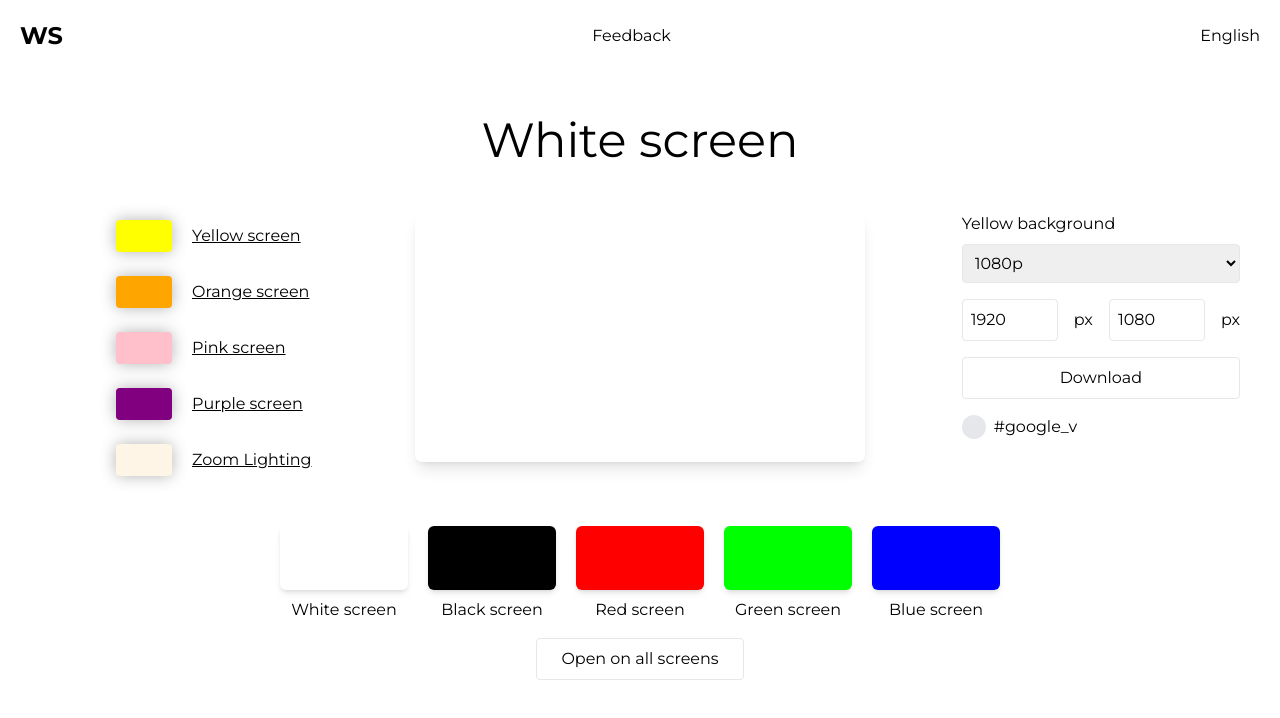
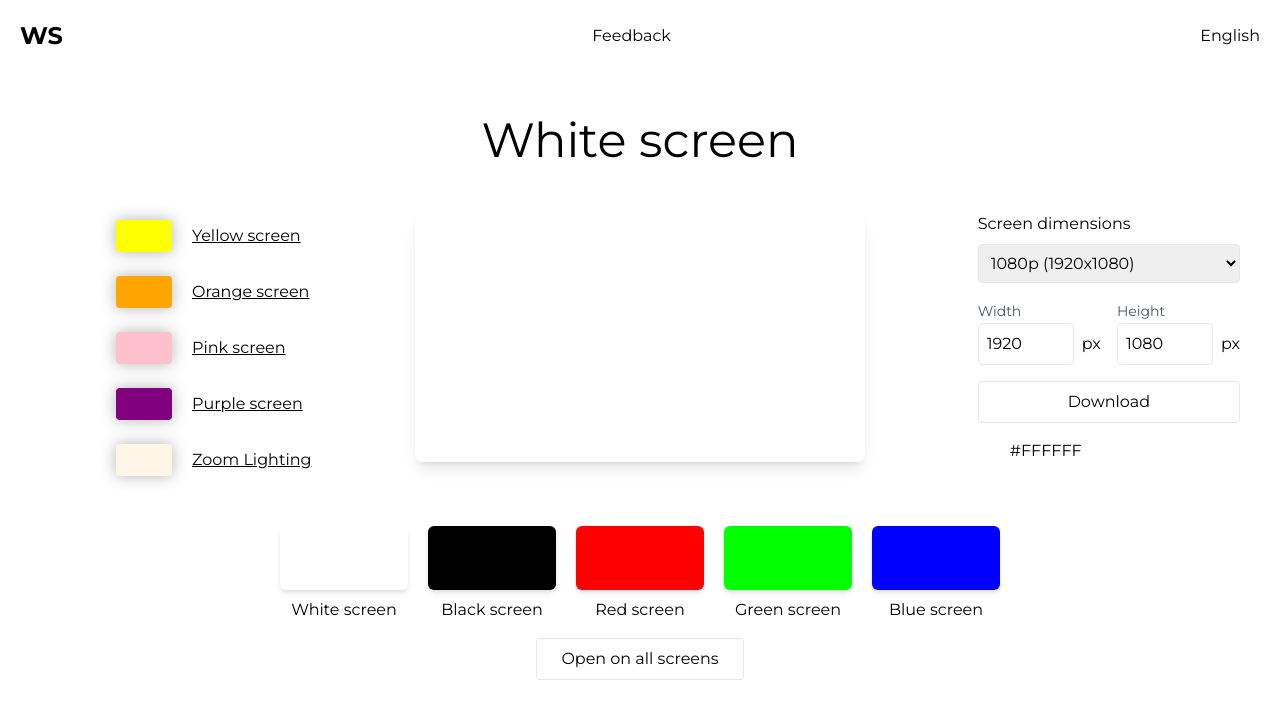
Before and after one commit to hoapham1404/ws, a Next.js app: page / in a window 1280 px wide. Shown: the top 718 px of the page. Built offline with nearby package versions, Linux system fonts and the light colour scheme.

Commit message:
baotq - feat - add redux to this project

```diff
--- a/app/layout.tsx
+++ b/app/layout.tsx
@@ -1,6 +1,7 @@
 import type { Metadata } from "next";
 import { Montserrat } from 'next/font/google'
 import "./globals.css";
+import { ReduxProvider } from '@/store/provider'
 
 const montserrat = Montserrat({
   subsets: ['latin'],
@@ -25,7 +26,9 @@ export default function RootLayout({
         <meta name="viewport" content="width=device-width, initial-scale=1" />
       </head>
       <body>
-        {children}
+        <ReduxProvider>
+          {children}
+        </ReduxProvider>
       </body>
     </html>
   );
--- a/components/BasicColorPage/SettingsPanel.tsx
+++ b/components/BasicColorPage/SettingsPanel.tsx
@@ -1,36 +1,101 @@
 'use client'
 
-export default function SettingsPanel({ dimensions, setDimensions }: { dimensions: { width: number, height: number }, setDimensions: (dimensions: { width: number, height: number }) => void }) {
+import { useSelector, useDispatch } from 'react-redux'
+import { RootState } from '@/store/store'
+import { setDimensions, setCustomDimensions } from '@/store/settingsSlice'
+import { useCallback } from 'react'
+import { Preset } from '@/models/present_model'
+
+export default function SettingsPanel() {
+  const dispatch = useDispatch()
+  // Add type assertion for settings state
+  const { dimensions, presets } = useSelector((state: RootState) => state.settings as {
+    dimensions: { width: number; height: number; label?: string };
+    presets: Preset[];
+  })
+  const { currentColor } = useSelector((state: RootState) => state.color)
+
+  const handlePresetChange = (e: React.ChangeEvent<HTMLSelectElement>) => {
+    const selectedValue = e.target.value
+    if (selectedValue === 'Custom') {
+      // Keep current dimensions but mark as custom
+      dispatch(setCustomDimensions({
+        width: dimensions.width,
+        height: dimensions.height
+      }))
+    } else {
+      // Add type for preset parameter
+      const preset = presets.find((p: Preset) => p.label === selectedValue)
+      if (preset) {
+        dispatch(setDimensions(preset))
+      }
+    }
+  }
+
+  const handleDimensionChange = useCallback((type: 'width' | 'height', value: string) => {
+    const numValue = parseInt(value)
+    if (isNaN(numValue) || numValue <= 0) return
+
+    dispatch(setCustomDimensions({
+      ...dimensions,
+      [type]: numValue
+    }))
+  }, [dimensions, dispatch])
+
   return (
     <>
       <div>
-        <h3 className="mb-2">Yellow background</h3>
-        <select className="w-full p-2 border rounded">
-          <option>1080p</option>
+        <h3 className="mb-2">Screen dimensions</h3>
+        <select
+          className="w-full p-2 border rounded"
+          value={dimensions.label || 'Custom'}
+          onChange={handlePresetChange}
+        >
+          {presets.map((preset: { label: string, width: number, height: number }) => (
+            <option key={preset.label} value={preset.label}>
+              {preset.label} ({preset.width}x{preset.height})
+            </option>
+          ))}
+          <option value="Custom">Custom</option>
         </select>
       </div>
-      <div className="flex gap-4">
+      <div className="flex gap-4 mt-4">
+        <div>
+          <label className="text-sm text-gray-600">Width</label>
+          <div className="flex gap-2">
             <input
-          type="text"
+              type="number"
+              min="1"
               value={dimensions.width}
-          onChange={(e) => setDimensions({ ...dimensions, width: parseInt(e.target.value) })}
-          className="w-24 p-2 border rounded"
-        />
-        <span className="self-center">px</span>
-        <input
-          type="text"
-          value={dimensions.height}
-          onChange={(e) => setDimensions({ ...dimensions, height: parseInt(e.target.value) })}
+              onChange={(e) => handleDimensionChange('width', e.target.value)}
               className="w-24 p-2 border rounded"
             />
             <span className="self-center">px</span>
           </div>
-      <button className="w-full py-2 px-4 border rounded bg-white hover:bg-gray-50">
+        </div>
+        <div>
+          <label className="text-sm text-gray-600">Height</label>
+          <div className="flex gap-2">
+            <input
+              type="number"
+              min="1"
+              value={dimensions.height}
+              onChange={(e) => handleDimensionChange('height', e.target.value)}
+              className="w-24 p-2 border rounded"
+            />
+            <span className="self-center">px</span>
+          </div>
+        </div>
+      </div>
+      <button className="w-full py-2 px-4 border rounded bg-white hover:bg-gray-50 mt-4">
         Download
       </button>
-      <div className="flex items-center gap-2">
-        <span className="w-6 h-6 bg-gray-200 rounded-full"></span>
-        <span>#google_v</span>
+      <div className="flex items-center gap-2 mt-4">
+        <span
+          className="w-6 h-6 rounded-full"
+          style={{ backgroundColor: currentColor }}
+        />
+        <span>{currentColor}</span>
       </div>
     </>
   )
--- /dev/null
+++ b/models/dimensions_model.tsx
@@ -0,0 +1,10 @@
+export interface Dimensions {
+    width: number
+    height: number
+    label?: string
+}
+
+export interface SettingsState {
+    dimensions: Dimensions
+    presets: Dimensions[]
+}
--- /dev/null
+++ b/models/present_model.tsx
@@ -0,0 +1,5 @@
+export interface Preset {
+    label: string;
+    width: number;
+    height: number;
+  }
--- a/pages/Home/index.tsx
+++ b/pages/Home/index.tsx
@@ -1,32 +1,22 @@
 'use client'
 
-import { useState, useEffect } from 'react'
-import Navbar from '@/components/Navbar'
-import Header from '@/components/Header'
-import LeftSidePanel from '@/components/Layout/LeftSidePanel'
-import RightSidePanel from '@/components/Layout/RightSidePanel'
-import PreviewBox from '@/components/Layout/PreviewBox'
-import BottomPanel from '@/components/Layout/BottomPanel'
 import ColorOptions from '@/components/BasicColorPage/ColorOptions'
 import PreviewContent from '@/components/BasicColorPage/PreviewContent'
+import ScreenOptions from '@/components/BasicColorPage/ScreenOptions'
 import SettingsPanel from '@/components/BasicColorPage/SettingsPanel'
-import ScreenOptions from '@/components/BasicColorPage/ScreenOptions'
+import Header from '@/components/Header'
+import BottomPanel from '@/components/Layout/BottomPanel'
+import LeftSidePanel from '@/components/Layout/LeftSidePanel'
+import PreviewBox from '@/components/Layout/PreviewBox'
+import RightSidePanel from '@/components/Layout/RightSidePanel'
+import Navbar from '@/components/Navbar'
+import { setColor } from '@/store/colorSlice'
+import { RootState } from '@/store/store'
+import { useDispatch, useSelector } from 'react-redux'
 
 export default function Home() {
-  const [mounted, setMounted] = useState(false)
-  const [currentColor, setCurrentColor] = useState('#FFFFFF')
-  const [dimensions, setDimensions] = useState({ width: 1920, height: 1080 })
-  const [title, setTitle] = useState('White screen')
-
-  // Ensure hydration matching
-  useEffect(() => {
-    setMounted(true)
-  }, [])
-
-  // Don't render until client-side
-  if (!mounted) {
-    return null
-  }
+  const dispatch = useDispatch()
+  const { currentColor, title } = useSelector((state: RootState) => state.color)
 
   const colorOptions = [
     { name: 'Yellow screen', color: '#ffff00' },
@@ -45,8 +35,8 @@ export default function Home() {
   ]
 
   const handleColorChange = (color: string) => {
-    setCurrentColor(color)
-    setTitle(color)
+    const option = [...colorOptions, ...screenOptions].find(opt => opt.color === color)
+    dispatch(setColor({ color, name: option?.name || 'Custom color' }))
   }
 
   return (
@@ -64,7 +54,7 @@ export default function Home() {
         </PreviewBox>
 
         <RightSidePanel>
-          <SettingsPanel dimensions={dimensions} setDimensions={setDimensions} />
+          <SettingsPanel />
         </RightSidePanel>
 
         <BottomPanel>
--- /dev/null
+++ b/store/colorSlice.ts
@@ -0,0 +1,25 @@
+import { createSlice, PayloadAction } from '@reduxjs/toolkit'
+
+interface ColorState {
+    currentColor: string
+    title: string
+}
+
+const initialState: ColorState = {
+    currentColor: '#FFFFFF',
+    title: 'White screen'
+}
+
+export const colorSlice = createSlice({
+    name: 'color',
+    initialState,
+    reducers: {
+        setColor: (state, action: PayloadAction<{ color: string; name: string }>) => {
+            state.currentColor = action.payload.color
+            state.title = action.payload.name
+        },
+    },
+})
+
+export const { setColor } = colorSlice.actions
+export default colorSlice.reducer
--- /dev/null
+++ b/store/provider.tsx
@@ -0,0 +1,8 @@
+'use client'
+
+import { Provider } from 'react-redux'
+import { store } from './store'
+
+export function ReduxProvider({ children }: { children: React.ReactNode }) {
+  return <Provider store={store}>{children}</Provider>
+}
--- /dev/null
+++ b/store/settingsSlice.ts
@@ -0,0 +1,37 @@
+import { Dimensions, SettingsState } from '@/models/dimensions_model'
+import { createSlice, PayloadAction } from '@reduxjs/toolkit'
+
+
+
+
+const initialState: SettingsState = {
+    dimensions: {
+        width: 1920,
+        height: 1080,
+        label: '1080p'
+    },
+    presets: [
+        { width: 1920, height: 1080, label: '1080p' },
+        { width: 2560, height: 1440, label: '1440p' },
+        { width: 3840, height: 2160, label: '4K' },
+    ]
+}
+
+export const settingsSlice = createSlice({
+    name: 'settings',
+    initialState,
+    reducers: {
+        setDimensions: (state, action: PayloadAction<Dimensions>) => {
+            state.dimensions = action.payload
+        },
+        setCustomDimensions: (state, action: PayloadAction<{ width: number; height: number }>) => {
+            state.dimensions = {
+                ...action.payload,
+                label: 'Custom'
+            }
+        }
+    },
+})
+
+export const { setDimensions, setCustomDimensions } = settingsSlice.actions
+export default settingsSlice.reducer
--- /dev/null
+++ b/store/store.ts
@@ -0,0 +1,13 @@
+import { configureStore } from '@reduxjs/toolkit'
+import colorReducer from './colorSlice'
+import settingsReducer from './settingsSlice'
+
+export const store = configureStore({
+    reducer: {
+        color: colorReducer,
+        settings: settingsReducer,
+    },
+})
+
+export type RootState = ReturnType<typeof store.getState>
+export type AppDispatch = typeof store.dispatch
```
Also changed, not shown: package.json (+7 -5 lines), 1 other file (tests, documents, lock files or other folders). Lines whose indentation alone changed are shown as unchanged.
